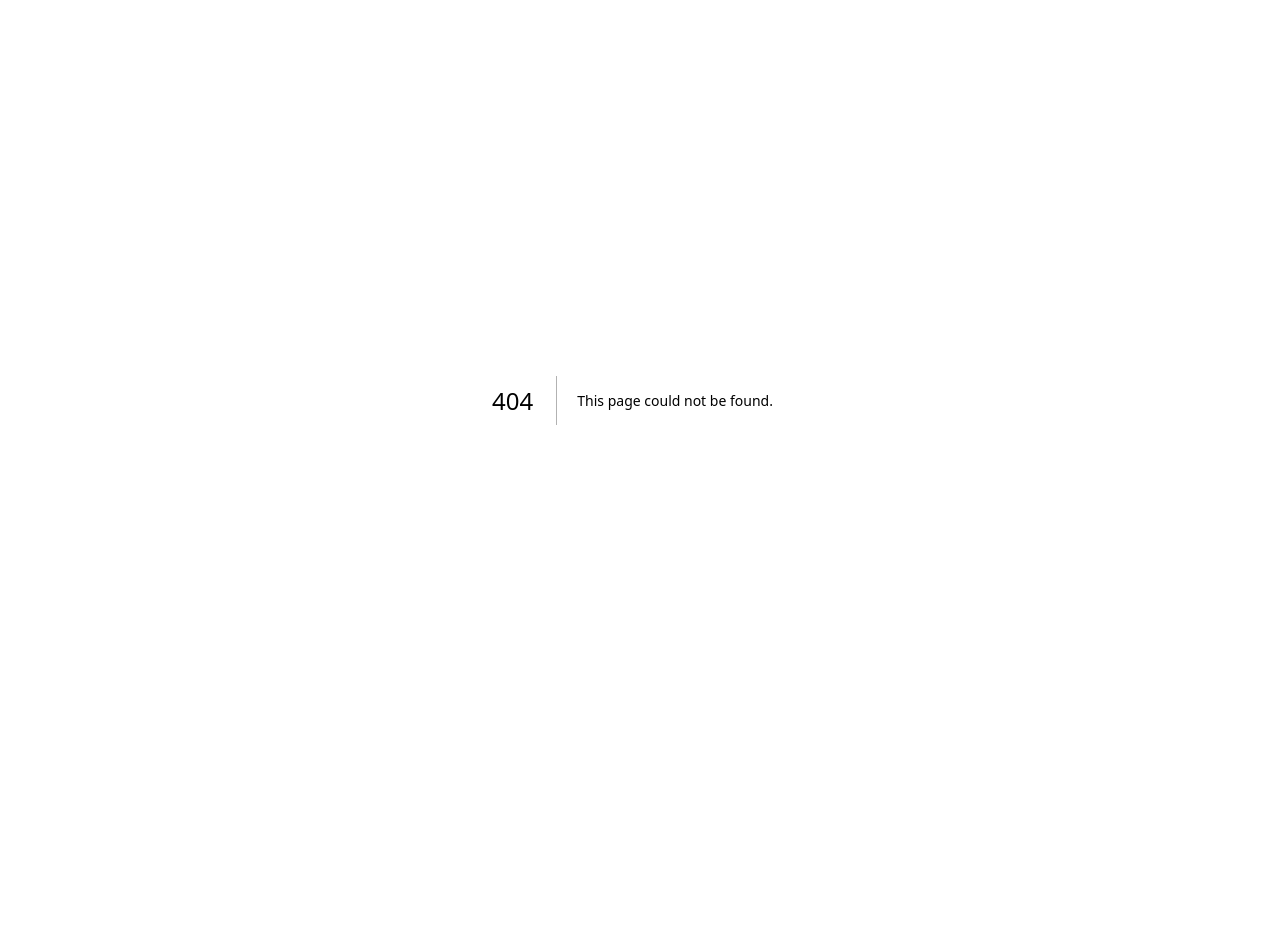
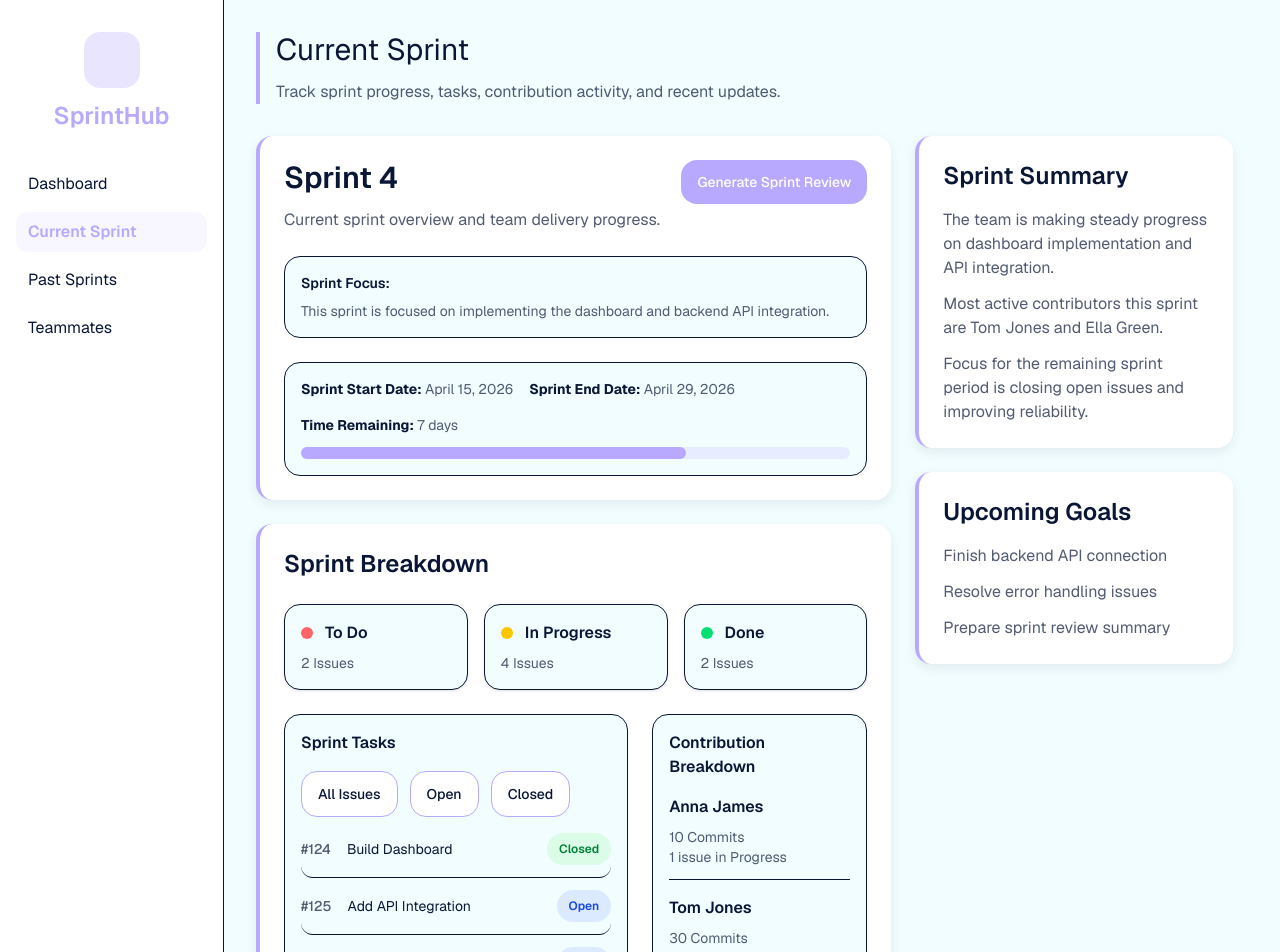
Before and after one commit to UOA-CS732-S1-2026/group-project-radiant-rabbits, a Next.js app: page /current-sprint in a window 1280 px wide. Before the commit this address had no page. Shown: the top 952 px of the page. Before the commit the page ends 800 px from the top, so only its background shows below. Built offline with nearby package versions, Linux system fonts and the light colour scheme.

Commit message:
draft of current sprint page

```diff
--- /dev/null
+++ b/src/app/(main)/current-sprint/page.tsx
@@ -0,0 +1,282 @@
+import Button from "@/components/ui/Button";
+import Card from "@/components/ui/Card";
+import PageContainer from "@/components/ui/PageContainer";
+import SectionHeading from "@/components/ui/SectionHeading";
+
+const sprintTasks = [
+  { id: "#124", title: "Build Dashboard", status: "Closed" },
+  { id: "#125", title: "Add API Integration", status: "Open" },
+  { id: "#126", title: "Improve Error Handling", status: "Open" },
+];
+
+const contributors = [
+  {
+    name: "Anna James",
+    commits: "10 Commits",
+    issue: "1 issue in Progress",
+  },
+  {
+    name: "Tom Jones",
+    commits: "30 Commits",
+    issue: "2 issues in Progress",
+  },
+  {
+    name: "Ella Green",
+    commits: "15 Commits",
+    issue: "1 issue Done",
+  },
+  {
+    name: "Jane Smith",
+    commits: "0 Commits",
+    issue: "1 issue Not Started",
+  },
+  {
+    name: "John Blue",
+    commits: "13 Commits",
+    issue: "1 issue Done",
+  },
+];
+
+const timeline = [
+  "April 22 — Merged PR #2",
+  "April 22 — Closed Issue #124",
+  "April 21 — Emma pushed 6 commits to branch web-ui",
+];
+
+function StatusBadge({ status }: { status: string }) {
+  const styles =
+    status === "Closed"
+      ? "bg-green-100 text-green-700"
+      : "bg-blue-100 text-blue-700";
+
+  return (
+    <span
+      className={`rounded-full px-sm py-xs text-xs font-semibold ${styles}`}
+    >
+      {status}
+    </span>
+  );
+}
+
+function MiniStatCard({
+  label,
+  value,
+  dotColor,
+}: {
+  label: string;
+  value: string;
+  dotColor: string;
+}) {
+  return (
+    <div className="rounded-xl border border-brand-border bg-brand-background p-md shadow-sm">
+      <div className="flex items-center gap-sm">
+        <span className={`h-3 w-3 rounded-full ${dotColor}`} />
+        <p className="text-body-md font-semibold text-brand-dark">{label}</p>
+      </div>
+      <p className="mt-xs text-body-sm text-brand-dark/70">{value}</p>
+    </div>
+  );
+}
+
+export default function CurrentSprintPage() {
+  const progressPercent = 70;
+
+  return (
+    <PageContainer>
+      <SectionHeading
+        title="Current Sprint"
+        subtitle="Track sprint progress, tasks, contribution activity, and recent updates."
+      />
+
+      <div className="grid gap-lg xl:grid-cols-[2fr_1fr]">
+        <div className="space-y-lg">
+          <Card>
+            <div className="flex items-start justify-between gap-md">
+              <div>
+                <h2 className="text-h2 font-semibold text-brand-dark">
+                  Sprint 4
+                </h2>
+                <p className="mt-sm text-body-md text-brand-dark/70">
+                  Current sprint overview and team delivery progress.
+                </p>
+              </div>
+
+              <Button>Generate Sprint Review</Button>
+            </div>
+
+            <div className="mt-lg rounded-xl border border-brand-border bg-brand-background p-md">
+              <p className="text-body-sm font-semibold text-brand-dark">
+                Sprint Focus:
+              </p>
+              <p className="mt-xs text-body-sm text-brand-dark/70">
+                This sprint is focused on implementing the dashboard and backend
+                API integration.
+              </p>
+            </div>
+
+            <div className="mt-lg rounded-xl border border-brand-border bg-brand-background p-md">
+              <div className="mb-sm flex flex-wrap gap-md text-body-sm text-brand-dark/70">
+                <span>
+                  <strong className="text-brand-dark">
+                    Sprint Start Date:
+                  </strong>{" "}
+                  April 15, 2026
+                </span>
+                <span>
+                  <strong className="text-brand-dark">Sprint End Date:</strong>{" "}
+                  April 29, 2026
+                </span>
+                <span>
+                  <strong className="text-brand-dark">Time Remaining:</strong> 7
+                  days
+                </span>
+              </div>
+
+              <div className="h-3 w-full rounded-full bg-brand-accent/20">
+                <div
+                  className="h-3 rounded-full bg-brand-accent transition-all"
+                  style={{ width: `${progressPercent}%` }}
+                />
+              </div>
+            </div>
+          </Card>
+
+          <Card>
+            <h2 className="text-h3 font-semibold text-brand-dark">
+              Sprint Breakdown
+            </h2>
+
+            <div className="mt-lg grid gap-md sm:grid-cols-3">
+              <MiniStatCard
+                label="To Do"
+                value="2 Issues"
+                dotColor="bg-red-400"
+              />
+              <MiniStatCard
+                label="In Progress"
+                value="4 Issues"
+                dotColor="bg-yellow-400"
+              />
+              <MiniStatCard
+                label="Done"
+                value="2 Issues"
+                dotColor="bg-green-400"
+              />
+            </div>
+
+            <div className="mt-lg grid gap-lg lg:grid-cols-[1.6fr_1fr]">
+              <div className="rounded-xl border border-brand-border bg-brand-background p-md">
+                <h3 className="text-body-md font-semibold text-brand-dark">
+                  Sprint Tasks
+                </h3>
+
+                <div className="mt-md flex gap-sm">
+                  <Button variant="secondary">All Issues</Button>
+                  <Button variant="secondary">Open</Button>
+                  <Button variant="secondary">Closed</Button>
+                </div>
+
+                <div className="mt-md space-y-sm">
+                  {sprintTasks.map((task) => (
+                    <div
+                      key={task.id}
+                      className="flex items-center justify-between rounded-lg border-b border-brand-border pb-sm text-body-sm"
+                    >
+                      <div className="flex items-center gap-md">
+                        <span className="font-medium text-brand-dark/70">
+                          {task.id}
+                        </span>
+                        <span className="text-brand-dark">{task.title}</span>
+                      </div>
+                      <StatusBadge status={task.status} />
+                    </div>
+                  ))}
+                </div>
+              </div>
+
+              <div className="rounded-xl border border-brand-border bg-brand-background p-md">
+                <h3 className="text-body-md font-semibold text-brand-dark">
+                  Contribution Breakdown
+                </h3>
+
+                <div className="mt-md space-y-md">
+                  {contributors.map((person) => (
+                    <div
+                      key={person.name}
+                      className="border-b border-brand-border pb-sm last:border-b-0"
+                    >
+                      <p className="text-body-md font-semibold text-brand-dark">
+                        {person.name}
+                      </p>
+                      <p className="mt-xs text-body-sm text-brand-dark/70">
+                        {person.commits}
+                      </p>
+                      <p className="text-body-sm text-brand-dark/70">
+                        {person.issue}
+                      </p>
+                    </div>
+                  ))}
+                </div>
+              </div>
+            </div>
+          </Card>
+
+          <Card>
+            <h2 className="text-h3 font-semibold text-brand-dark">
+              Activity Timeline
+            </h2>
+
+            <div className="mt-lg space-y-md">
+              {timeline.map((item) => (
+                <div
+                  key={item}
+                  className="flex items-center justify-between rounded-xl border border-brand-border bg-brand-background px-md py-sm"
+                >
+                  <p className="text-body-md text-brand-dark">{item}</p>
+                  <div className="flex h-8 w-8 items-center justify-center rounded-full bg-brand-accent/20 text-xs font-semibold text-brand-accent">
+                    U
+                  </div>
+                </div>
+              ))}
+            </div>
+          </Card>
+        </div>
+
+        <div className="space-y-lg">
+          <Card>
+            <h2 className="text-h3 font-semibold text-brand-dark">
+              Sprint Summary
+            </h2>
+
+            <div className="mt-md space-y-sm text-body-md text-brand-dark/70">
+              <p>
+                The team is making steady progress on dashboard implementation
+                and API integration.
+              </p>
+              <p>
+                Most active contributors this sprint are Tom Jones and Ella
+                Green.
+              </p>
+              <p>
+                Focus for the remaining sprint period is closing open issues and
+                improving reliability.
+              </p>
+            </div>
+          </Card>
+
+          <Card>
+            <h2 className="text-h3 font-semibold text-brand-dark">
+              Upcoming Goals
+            </h2>
+
+            <ul className="mt-md space-y-sm text-body-md text-brand-dark/70">
+              <li>Finish backend API connection</li>
+              <li>Resolve error handling issues</li>
+              <li>Prepare sprint review summary</li>
+            </ul>
+          </Card>
+        </div>
+      </div>
+    </PageContainer>
+  );
+}
```
